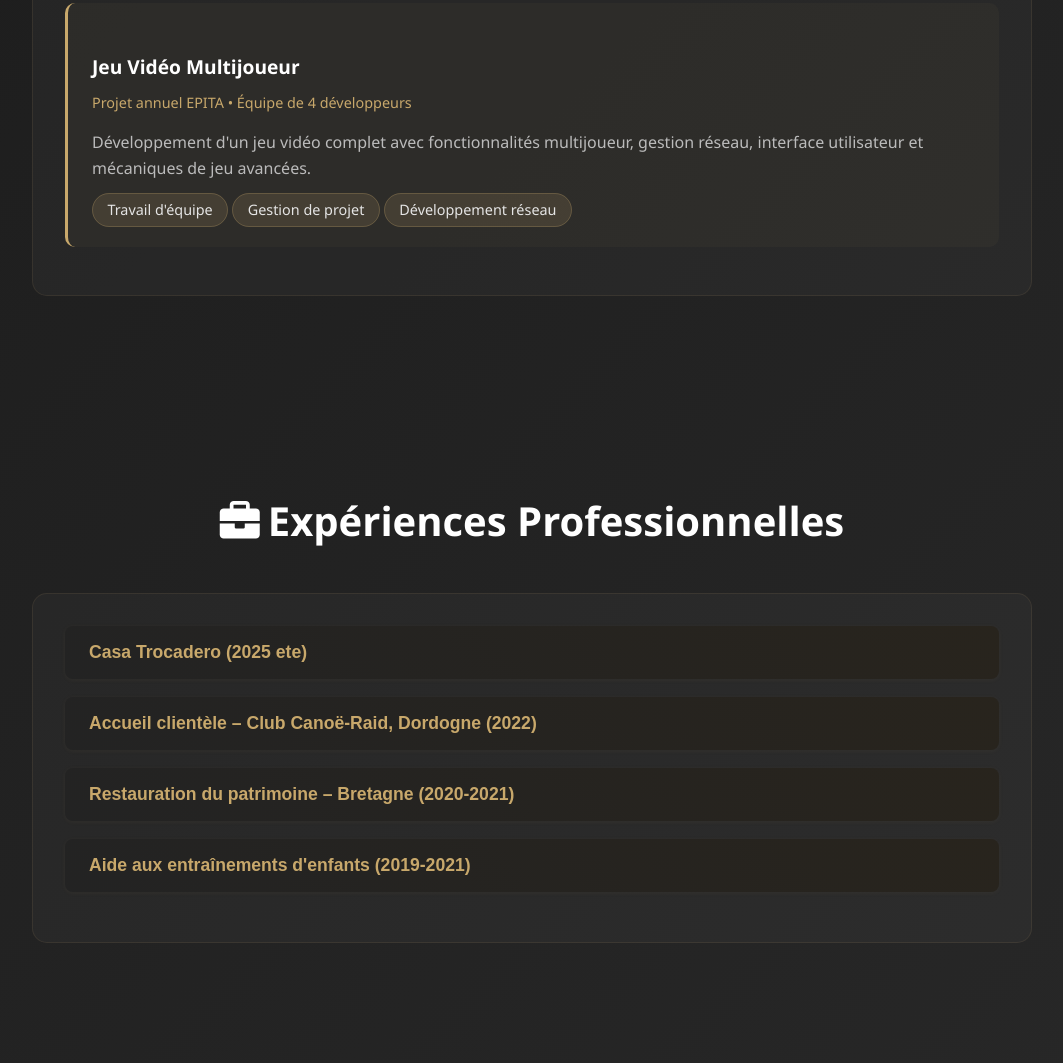
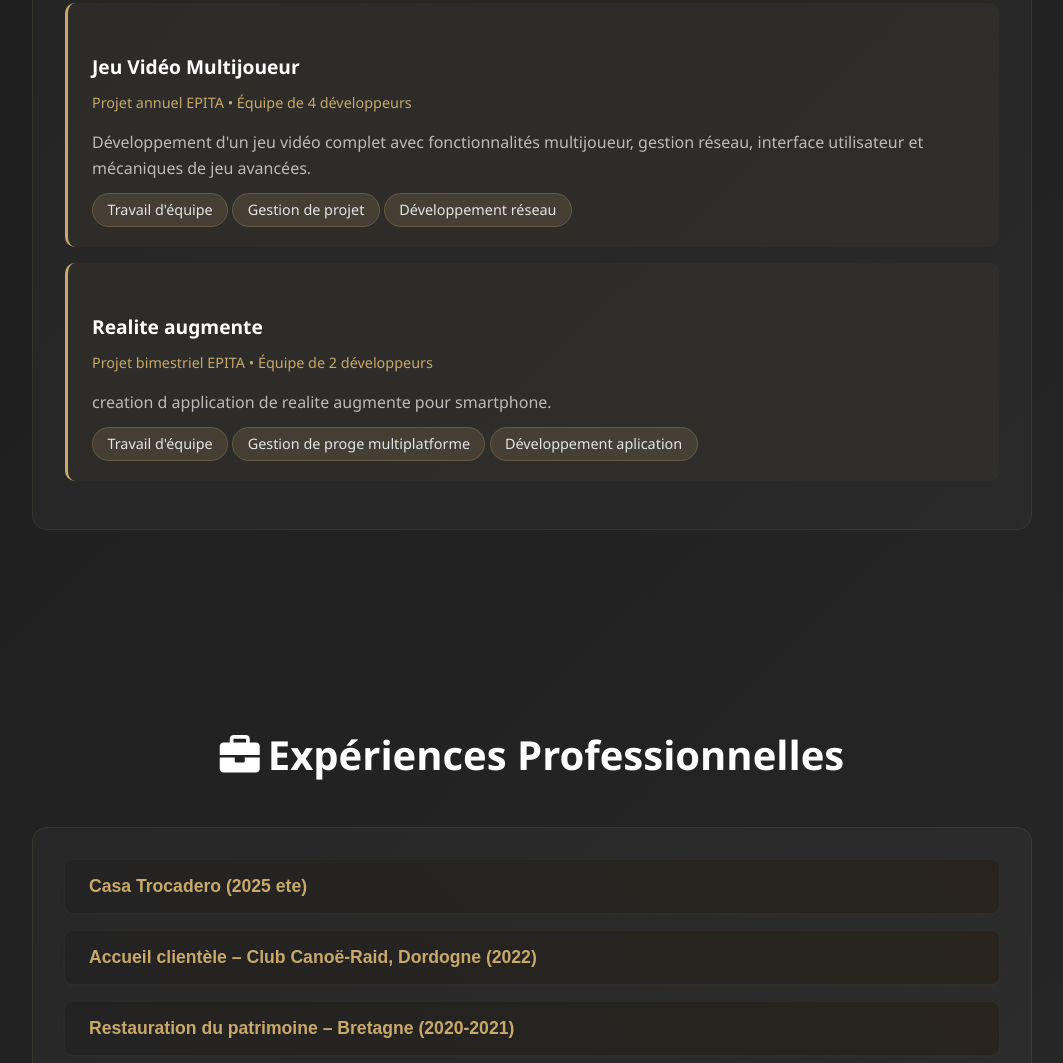
Before and after one commit to valdadamva/portfolio, a plain HTML site: page docs/index.html in a window 1280 px wide. Shown: the part 3015-4078 px from the top of the page, without its empty margins (108-1171 px from the left). Drawn offline with Linux system fonts and the light colour scheme.

Commit message:
Update index.html

```diff
--- a/docs/index.html
+++ b/docs/index.html
@@ -259,6 +259,16 @@ body {
             <span class="skill-tag">Développement réseau</span>
           </div>
         </div>
+        <div class="formation-item">
+          <h4>Realite augmente</h4>
+          <div class="formation-meta">Projet bimestriel EPITA • Équipe de 2 développeurs</div>
+          <p>creation d application de realite augmente pour smartphone.</p>
+          <div style="margin-top: 1rem;">
+            <span class="skill-tag">Travail d'équipe</span>
+            <span class="skill-tag">Gestion de proge multiplatforme</span>
+            <span class="skill-tag">Développement aplication </span>
+          </div>
+        </div>
       </div>
     </div>
   </section>
```
